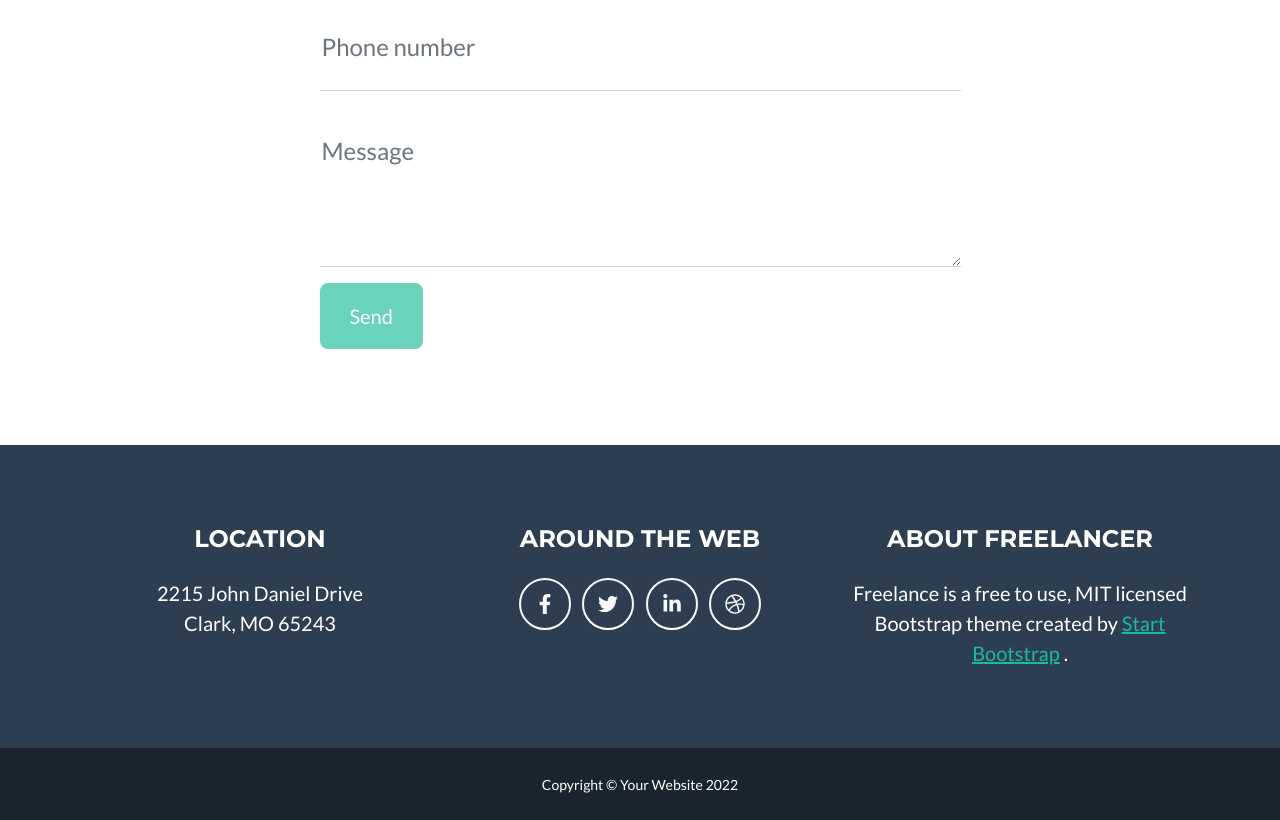
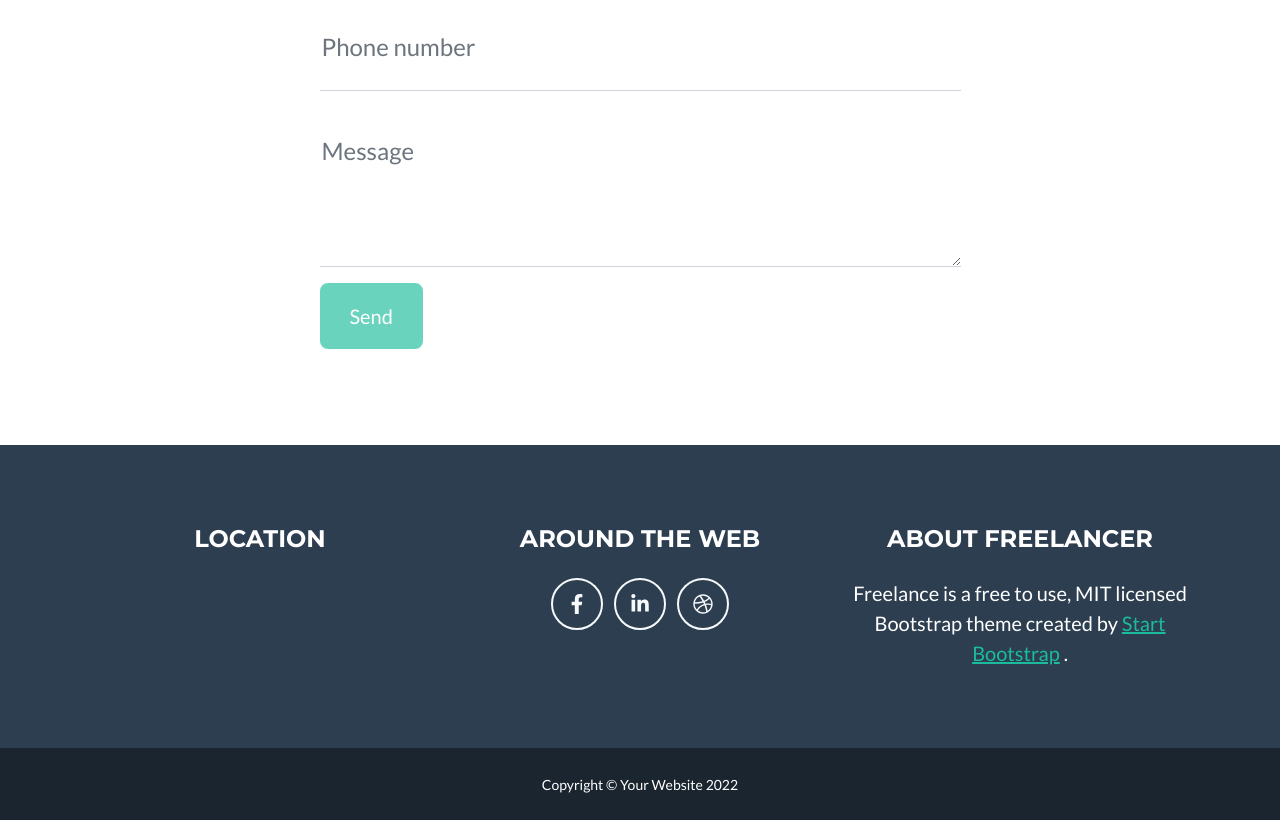
Before and after one commit to Leah-Atkins84/Leah-Atkins84.github.io, a plain HTML site: page index.html in a window 1280 px wide. Shown: the part 2343-3163 px from the top of the page. Drawn offline with nearby package versions, Linux system fonts and the light colour scheme.

Commit message:
removed free lancer address twitter button

```diff
--- a/index.html
+++ b/index.html
@@ -224,21 +224,16 @@
                     <!-- Footer Location-->
                     <div class="col-lg-4 mb-5 mb-lg-0">
                         <h4 class="text-uppercase mb-4">Location</h4>
-                        <p class="lead mb-0">
-                            2215 John Daniel Drive
-                            <br />
-                            Clark, MO 65243
-                        </p>
                     </div>
                     <!-- Footer Social Icons-->
                     <div class="col-lg-4 mb-5 mb-lg-0">
                         <h4 class="text-uppercase mb-4">Around the Web</h4>
                         <a class="btn btn-outline-light btn-social mx-1" href="#!"><i class="fab fa-fw fa-facebook-f"></i></a>
-                        <a class="btn btn-outline-light btn-social mx-1" href="#!"><i class="fab fa-fw fa-twitter"></i></a>
                         <a class="btn btn-outline-light btn-social mx-1" href="#!"><i class="fab fa-fw fa-linkedin-in"></i></a>
                         <a class="btn btn-outline-light btn-social mx-1" href="#!"><i class="fab fa-fw fa-dribbble"></i></a>
                     </div>
                     <!-- Footer About Text-->
+                    <!--- Keep this text for theme liscensing purposes------------------------------------------>
                     <div class="col-lg-4">
                         <h4 class="text-uppercase mb-4">About Freelancer</h4>
                         <p class="lead mb-0">
```
